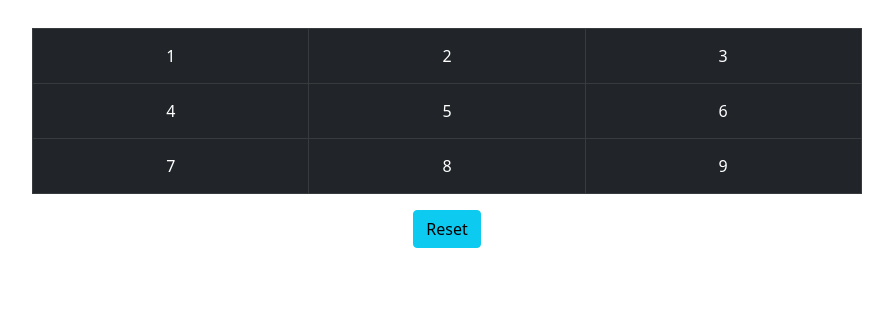
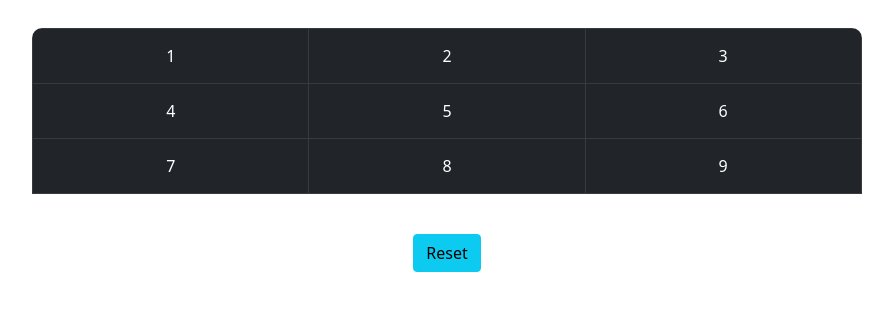
Before and after one commit to DanielleByrne/tic-tac-toe, a website: page index.html in a window 1280 px wide. Shown: the part 98-408 px from the top of the page, without its empty margins (193-1086 px from the left). Drawn offline with nearby package versions, Linux system fonts and the light colour scheme.

Commit message:
trying to get the edges of the tale to be rounded

```diff
--- a/index.html
+++ b/index.html
@@ -22,7 +22,8 @@
       <br />
       <div class="row">
         <div class="col-2"></div>
-        <div class="game-table col-8">
+        <div class="col-8">
+          <div class="game-table">
             <table class="table table-dark table-bordered">
               <tbody>
                 <tr>
@@ -61,8 +62,10 @@
               </tbody>
             </table>
           </div>
+        </div>
         <div class="col-2"></div>
       </div>
+      <br>
       <div>
         <button type="button" class="btn btn-info">Reset</button>
       </div>
--- a/styles.css
+++ b/styles.css
@@ -1,3 +1,5 @@
-#game-table {
-  border-radius: 5% !important;
+.game-table {
+  border-radius: 10px;
+  overflow: hidden;
+  max-height: 100%;
 }
```
Lines whose indentation alone changed are shown as unchanged.
